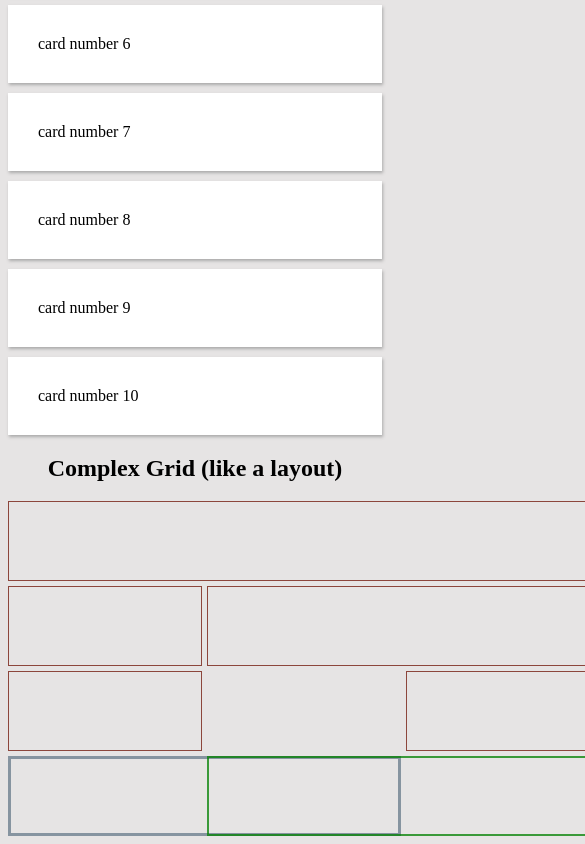
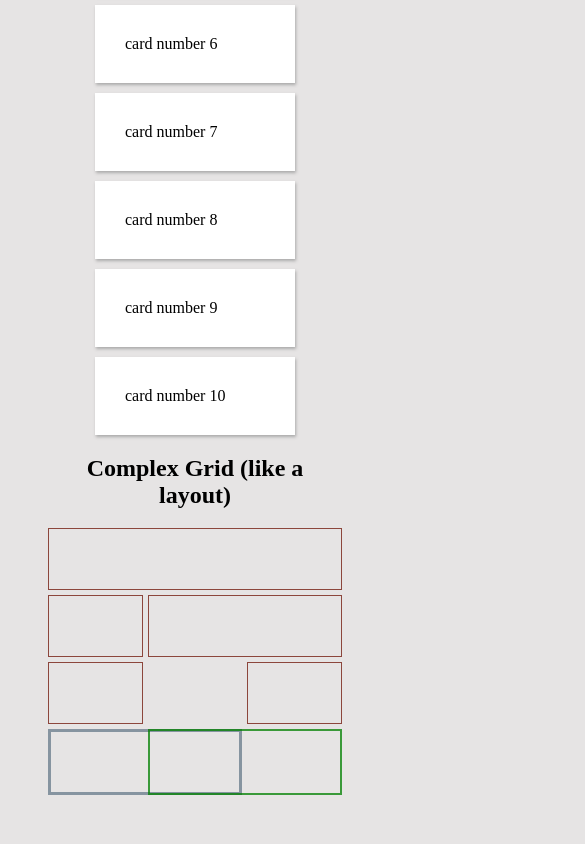
Before and after one commit to Code-Coterie-Team/lorem-grid, a plain HTML site: page index.html in a window 390 px wide. Shown: the part 966-1810 px from the top of the page, 585 px wide, since content can reach past the window. After the commit the page ends 1769 px from the top, so only its background shows below. Drawn offline with Linux system fonts and the light colour scheme.

Commit message:
add some changes and responsive design

```diff
--- a/styles.css
+++ b/styles.css
@@ -6,8 +6,6 @@ body{
     display: flex;
     flex-direction: column;
     /* height: 100vh; --> ask about this */
-    justify-content: center;
-    align-items: stretch;
     background-color: rgb(230, 228, 228);
 }
 
@@ -17,8 +15,13 @@ body{
 
 /* first design */
 
+.firstDesign{
+    display: flex;
+    flex-direction: column;
+    align-items: center;
+}
+
 .grid1{
-    width: 100%;
     display: grid;
     grid-template-columns: repeat(3, 1fr);
     grid-gap: 10px;
@@ -32,11 +35,16 @@ body{
 
 /* second design */
 
+.secondDesign{
+    display: flex;
+    flex-direction: column;
+}
+
 .grid2{
     display: grid;
     grid-gap: 10px;
-    grid-template-columns: repeat(auto-fit, minmax(1fr, 200px));
-
+    grid-template-columns: repeat(auto-fill, minmax(auto, 200px));
+    justify-content: center;
 }
 
 .grid2 .item{
@@ -47,23 +55,26 @@ body{
 
 /* third design */
 
+.thirdDesign{
+    display: flex;
+    flex-direction: column;
+    align-items: stretch;
+    padding: 0 40px;
+}
+
 .grid3{
     display: grid;
     grid-template-columns: repeat(3, 1fr);
     grid-gap: 5px;
-    width: 100%;
 }
 
 /* common styles of  the items */
 .layoutItem{
-    height: 5rem;
-    display: flex;
-    justify-content: center;
-    align-items: center;
+    padding: 30px;
 }
 
 .grid3 .item1{
-    width: 37rem;
+    /* width: 37rem; */
     border: 1px solid rgb(140, 70, 60);
     grid-column: 1/4;
     grid-row: 1;
```
